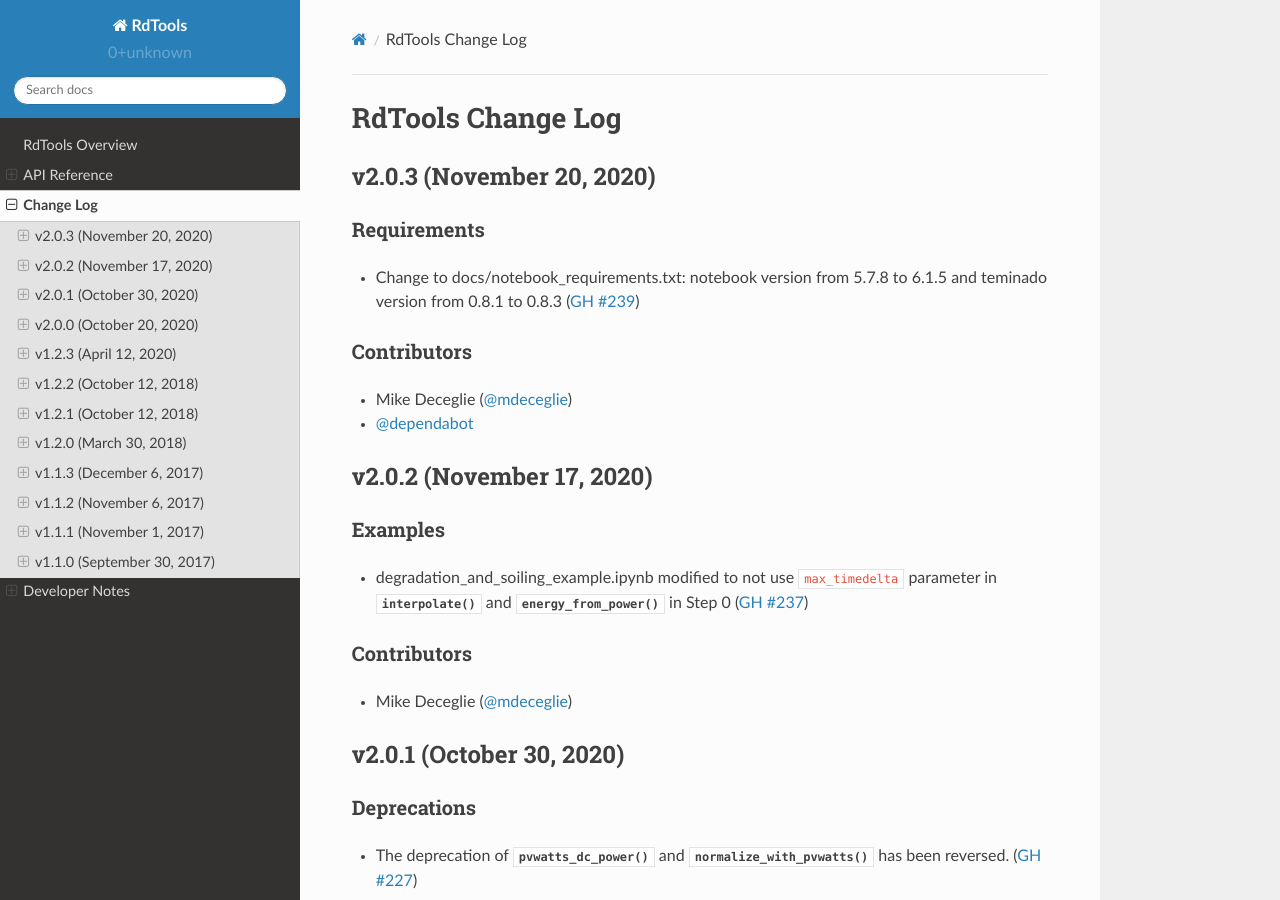
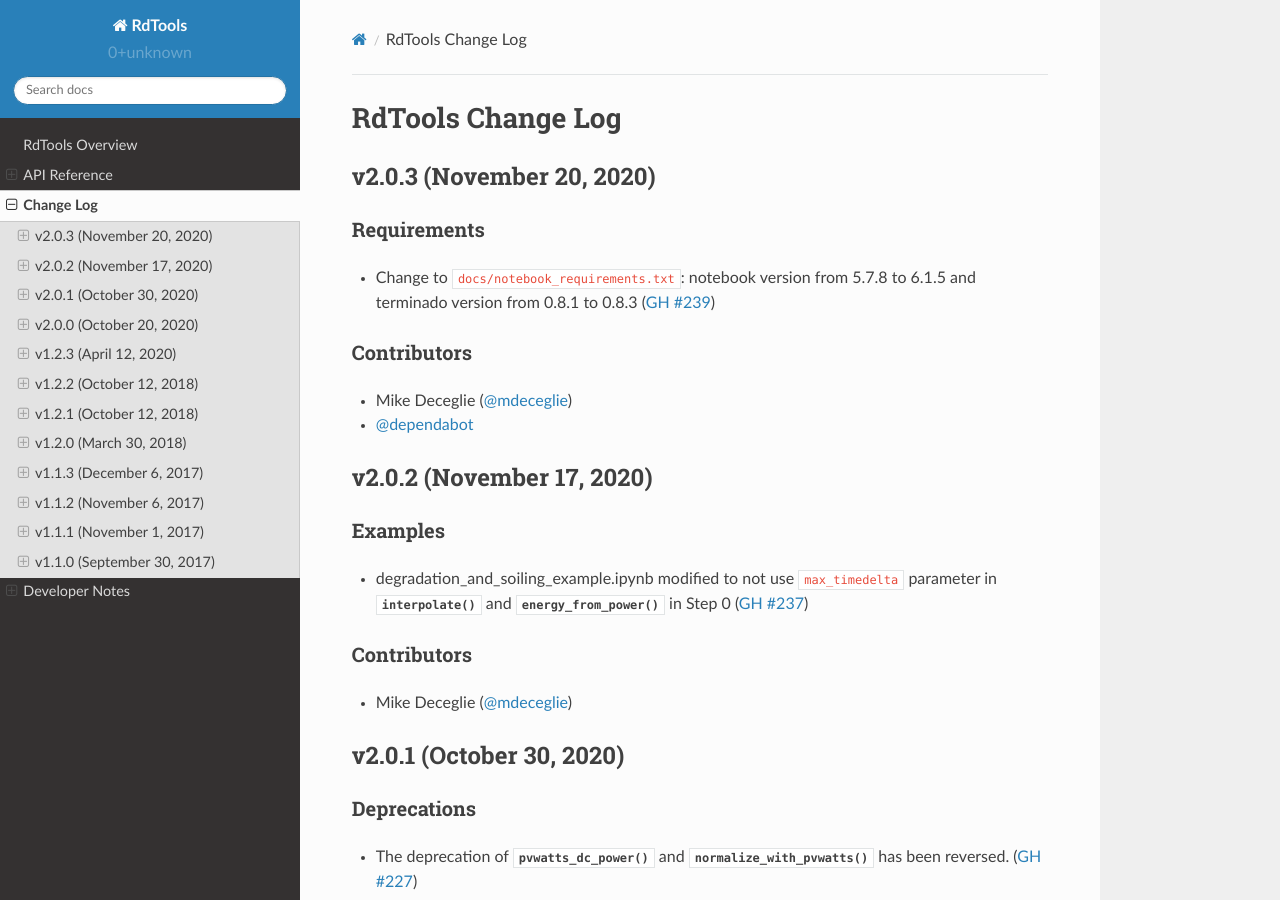
Before and after one commit to NREL/rdtools, a Sphinx documentation site: the page built from docs/sphinx/source/changelog.rst, in a window 1280 px wide and 900 px high. Built offline with Sphinx 7.4.7 and the Read the Docs theme 2.0.0, drawn with Linux system fonts in a browser that asks for light colours; pages that are not in the unit, such as notebooks, are missing from menus.

Commit message:
typo fix

```diff
--- a/docs/sphinx/source/changelog/v2.0.3.rst
+++ b/docs/sphinx/source/changelog/v2.0.3.rst
@@ -4,8 +4,8 @@ v2.0.3 (November 20, 2020)
 
 Requirements
 ------------
-* Change to docs/notebook_requirements.txt: notebook version from 5.7.8 to
-  6.1.5 and teminado version from 0.8.1 to 0.8.3 (:pull:`239`)
+* Change to ``docs/notebook_requirements.txt``: notebook version from 5.7.8 to
+  6.1.5 and terminado version from 0.8.1 to 0.8.3 (:pull:`239`)
 
 Contributors
 ------------
```
